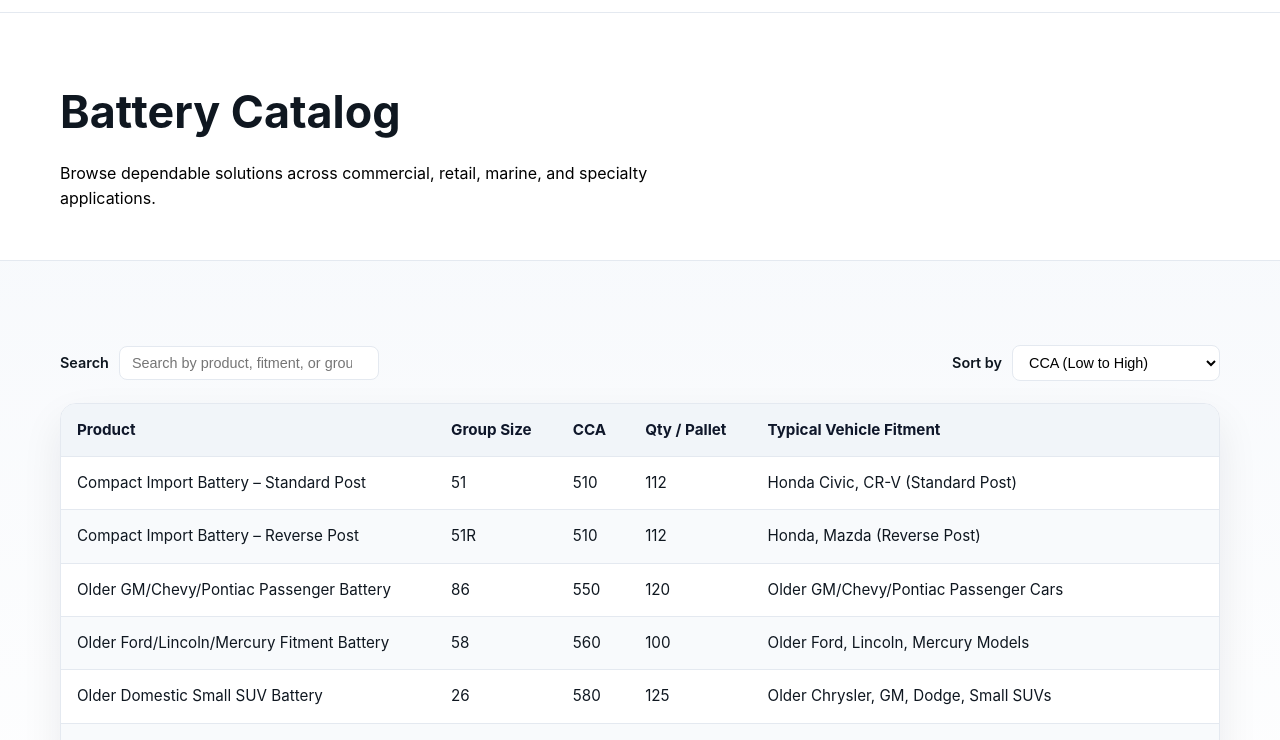
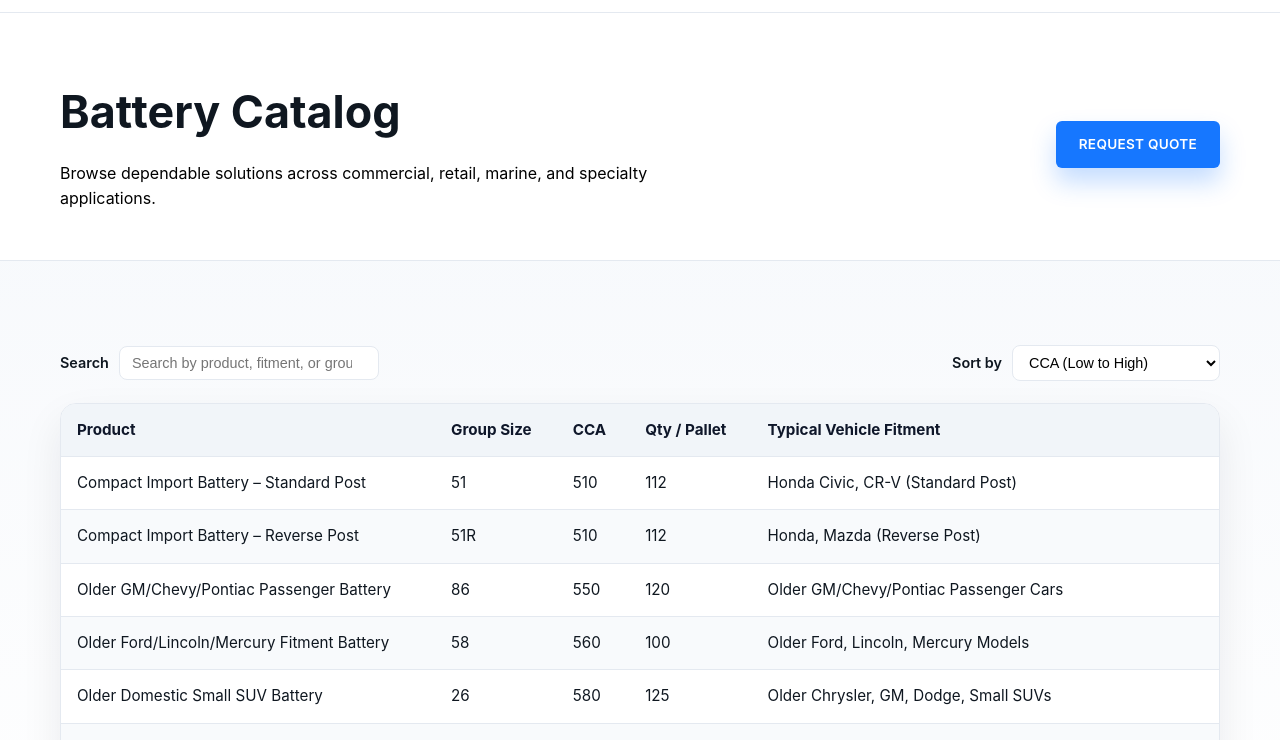
Before and after one commit to Damacii/JBIBATTERIES, a plain HTML site: page catalog.html in a window 1280 px wide. Shown: the part 60-800 px from the top of the page. Drawn offline with Linux system fonts and the light colour scheme.

Commit message:
services update

```diff
--- a/catalog.html
+++ b/catalog.html
@@ -45,8 +45,15 @@
     <main>
       <section class="page-hero page-hero--plain">
         <div class="container">
-          <h1>Battery Catalog</h1>
-          <p class="page-hero-copy">Browse dependable solutions across commercial, retail, marine, and specialty applications.</p>
+          <div class="page-hero-row">
+            <div>
+              <h1>Battery Catalog</h1>
+              <p class="page-hero-copy">Browse dependable solutions across commercial, retail, marine, and specialty applications.</p>
+            </div>
+            <div class="page-hero-cta">
+              <a class="btn btn-primary" href="https://quote.jbibatteries.com">Request Quote</a>
+            </div>
+          </div>
         </div>
       </section>
 
--- a/css/styles.css
+++ b/css/styles.css
@@ -113,6 +113,7 @@ textarea:focus-visible {
 
 .btn-primary:hover {
   background: var(--accent-dark);
+  color: #fff;
   transform: translateY(-1px);
 }
 
@@ -877,6 +878,25 @@ textarea:focus-visible {
   font-size: clamp(2rem, 4vw, 2.8rem);
 }
 
+.page-hero-row {
+  display: flex;
+  align-items: flex-end;
+  justify-content: space-between;
+  gap: 24px;
+}
+
+.page-hero-cta {
+  flex-shrink: 0;
+}
+
+.page-hero-cta .btn {
+  white-space: nowrap;
+}
+
+.page-hero--plain .page-hero-row {
+  align-items: center;
+}
+
 .page-hero p {
   max-width: 640px;
   margin: 0;
@@ -1174,6 +1194,11 @@ textarea.input {
   .contact-grid {
     grid-template-columns: 1fr;
   }
+
+  .page-hero-row {
+    flex-direction: column;
+    align-items: flex-start;
+  }
 }
 
 @media (max-width: 820px) {
```
